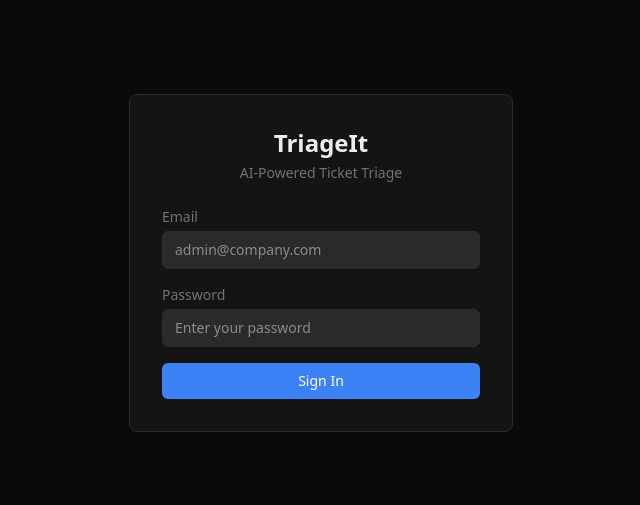
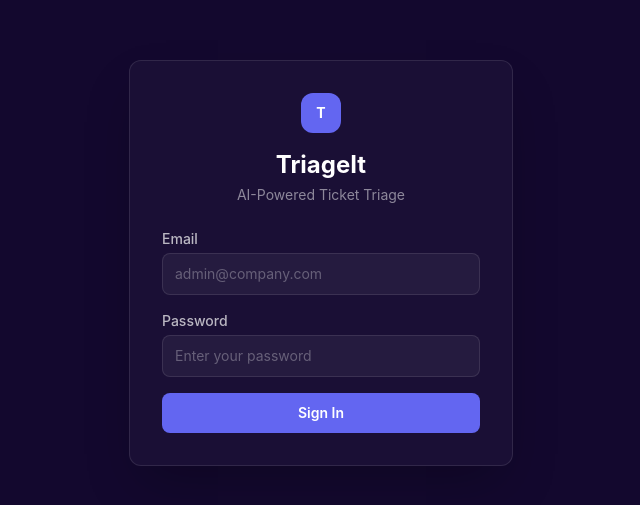
Before and after one commit to AnielGammaTech/triageit, a Next.js app in the folder apps/web/: page /login in a window 1280 px wide. Shown: the part 137-642 px from the top of the page, without its empty margins (319-959 px from the left). Built offline with nearby package versions, Linux system fonts and the light colour scheme.

Commit message:
feat: redesign UI to match PortalIt style — dark purple header, horizontal nav, user dropdown

```diff
--- a/apps/web/src/app/(auth)/login/page.tsx
+++ b/apps/web/src/app/(auth)/login/page.tsx
@@ -2,11 +2,17 @@ import { LoginForm } from "@/components/auth/login-form";
 
 export default function LoginPage() {
   return (
-    <div className="flex min-h-screen items-center justify-center">
-      <div className="w-full max-w-sm space-y-6 rounded-lg border border-[var(--border)] bg-[var(--card)] p-8">
+    <div
+      className="flex min-h-screen items-center justify-center"
+      style={{ backgroundColor: "#13082E" }}
+    >
+      <div className="w-full max-w-sm space-y-6 rounded-xl border border-white/10 bg-[#1a0f35] p-8 shadow-2xl">
         <div className="text-center">
-          <h1 className="text-2xl font-bold">TriageIt</h1>
-          <p className="mt-1 text-sm text-[var(--muted-foreground)]">
+          <div className="mx-auto mb-4 flex h-10 w-10 items-center justify-center rounded-xl bg-[#6366f1] text-sm font-bold text-white">
+            T
+          </div>
+          <h1 className="text-2xl font-bold text-white">TriageIt</h1>
+          <p className="mt-1 text-sm text-white/50">
             AI-Powered Ticket Triage
           </p>
         </div>
--- a/apps/web/src/app/(dashboard)/layout.tsx
+++ b/apps/web/src/app/(dashboard)/layout.tsx
@@ -17,9 +17,11 @@ export default async function DashboardLayout({
   }
 
   return (
-    <div className="flex min-h-screen">
+    <div className="min-h-screen">
       <Sidebar userEmail={user.email ?? ""} />
-      <main className="flex-1 overflow-auto p-6">{children}</main>
+      <main className="pt-14">
+        <div className="mx-auto max-w-7xl p-4 sm:p-6 lg:p-8">{children}</div>
+      </main>
     </div>
   );
 }
--- a/apps/web/src/app/globals.css
+++ b/apps/web/src/app/globals.css
@@ -1,33 +1,52 @@
 @import "tailwindcss";
 
 :root {
-  --background: #0a0a0a;
-  --foreground: #ededed;
-  --card: #141414;
-  --card-foreground: #ededed;
-  --border: #2a2a2a;
-  --input: #2a2a2a;
-  --primary: #3b82f6;
+  --background: #09090b;
+  --foreground: #fafafa;
+  --card: #111113;
+  --card-foreground: #fafafa;
+  --border: #1e1e22;
+  --input: #18181b;
+  --primary: #6366f1;
   --primary-foreground: #ffffff;
-  --secondary: #1e1e1e;
-  --secondary-foreground: #a1a1a1;
-  --destructive: #ef4444;
+  --secondary: #18181b;
+  --secondary-foreground: #a1a1aa;
+  --destructive: #dc2626;
   --destructive-foreground: #ffffff;
-  --muted: #1e1e1e;
-  --muted-foreground: #737373;
-  --accent: #1e1e1e;
-  --accent-foreground: #ededed;
-  --ring: #3b82f6;
-  --success: #22c55e;
-  --warning: #eab308;
+  --muted: #18181b;
+  --muted-foreground: #71717a;
+  --accent: #1c1c20;
+  --accent-foreground: #fafafa;
+  --ring: #6366f1;
+  --success: #10b981;
+  --warning: #f59e0b;
   --radius: 0.5rem;
+  --sidebar-width: 56px;
+  --sidebar-expanded: 200px;
+}
+
+* {
+  scrollbar-width: thin;
+  scrollbar-color: #27272a transparent;
 }
 
 body {
   background: var(--background);
   color: var(--foreground);
   font-family:
+    "Inter",
     system-ui,
     -apple-system,
     sans-serif;
+  -webkit-font-smoothing: antialiased;
+  -moz-osx-font-smoothing: grayscale;
 }
+
+@keyframes fade-in {
+  from { opacity: 0; transform: translateY(4px); }
+  to { opacity: 1; transform: translateY(0); }
+}
+
+.animate-in {
+  animation: fade-in 0.2s ease-out;
+}
--- a/apps/web/src/components/auth/login-form.tsx
+++ b/apps/web/src/components/auth/login-form.tsx
@@ -28,7 +28,6 @@ export function LoginForm() {
         return;
       }
 
-      // Refresh server session first, then navigate
       router.refresh();
       router.push("/tickets");
     } catch (err) {
@@ -43,7 +42,7 @@ export function LoginForm() {
       <div>
         <label
           htmlFor="email"
-          className="mb-1 block text-sm text-[var(--muted-foreground)]"
+          className="mb-1 block text-sm font-medium text-white/70"
         >
           Email
         </label>
@@ -53,14 +52,14 @@ export function LoginForm() {
           value={email}
           onChange={(e) => setEmail(e.target.value)}
           required
-          className="w-full rounded-md border border-[var(--border)] bg-[var(--input)] px-3 py-2 text-sm outline-none focus:ring-2 focus:ring-[var(--ring)]"
+          className="w-full rounded-lg border border-white/10 bg-white/5 px-3 py-2.5 text-sm text-white outline-none placeholder:text-white/30 focus:border-[#6366f1] focus:ring-1 focus:ring-[#6366f1]"
           placeholder="admin@company.com"
         />
       </div>
       <div>
         <label
           htmlFor="password"
-          className="mb-1 block text-sm text-[var(--muted-foreground)]"
+          className="mb-1 block text-sm font-medium text-white/70"
         >
           Password
         </label>
@@ -70,17 +69,19 @@ export function LoginForm() {
           value={password}
           onChange={(e) => setPassword(e.target.value)}
           required
-          className="w-full rounded-md border border-[var(--border)] bg-[var(--input)] px-3 py-2 text-sm outline-none focus:ring-2 focus:ring-[var(--ring)]"
+          className="w-full rounded-lg border border-white/10 bg-white/5 px-3 py-2.5 text-sm text-white outline-none placeholder:text-white/30 focus:border-[#6366f1] focus:ring-1 focus:ring-[#6366f1]"
           placeholder="Enter your password"
         />
       </div>
       {error && (
-        <p className="text-sm text-[var(--destructive)]">{error}</p>
+        <p className="rounded-md bg-red-500/10 px-3 py-2 text-sm text-red-400">
+          {error}
+        </p>
       )}
       <button
         type="submit"
         disabled={loading}
-        className="w-full rounded-md bg-[var(--primary)] px-4 py-2 text-sm font-medium text-[var(--primary-foreground)] hover:opacity-90 disabled:opacity-50"
+        className="w-full rounded-lg bg-[#6366f1] px-4 py-2.5 text-sm font-semibold text-white transition-all hover:bg-[#5558e6] disabled:opacity-50"
       >
         {loading ? "Signing in..." : "Sign In"}
       </button>
--- a/apps/web/src/components/dashboard/sidebar.tsx
+++ b/apps/web/src/components/dashboard/sidebar.tsx
@@ -2,24 +2,46 @@
 
 import Link from "next/link";
 import { usePathname, useRouter } from "next/navigation";
+import { useState, useRef, useEffect } from "react";
 import { createClient } from "@/lib/supabase/client";
 import { cn } from "@/lib/utils/cn";
 
 const NAV_ITEMS = [
-  { href: "/tickets", label: "Tickets", icon: "📋" },
-  { href: "/agents", label: "Agents", icon: "🤖" },
-  { href: "/integrations", label: "Integrations", icon: "🔌" },
-  { href: "/analytics", label: "Analytics", icon: "📊" },
-  { href: "/settings", label: "Settings", icon: "⚙️" },
+  { href: "/tickets", label: "Tickets" },
+  { href: "/agents", label: "Agents" },
+  { href: "/integrations", label: "Integrations" },
+  { href: "/analytics", label: "Analytics" },
+  { href: "/settings", label: "Settings" },
 ] as const;
+
+const PRIMARY_COLOR = "#6366f1";
 
 interface SidebarProps {
   readonly userEmail: string;
 }
 
+function getUserInitials(email: string): string {
+  return email.charAt(0).toUpperCase();
+}
+
 export function Sidebar({ userEmail }: SidebarProps) {
   const pathname = usePathname();
   const router = useRouter();
+  const [dropdownOpen, setDropdownOpen] = useState(false);
+  const dropdownRef = useRef<HTMLDivElement>(null);
+
+  useEffect(() => {
+    function handleClickOutside(event: MouseEvent) {
+      if (
+        dropdownRef.current &&
+        !dropdownRef.current.contains(event.target as Node)
+      ) {
+        setDropdownOpen(false);
+      }
+    }
+    document.addEventListener("mousedown", handleClickOutside);
+    return () => document.removeEventListener("mousedown", handleClickOutside);
+  }, []);
 
   async function handleSignOut() {
     const supabase = createClient();
@@ -29,43 +51,142 @@ export function Sidebar({ userEmail }: SidebarProps) {
   }
 
   return (
-    <aside className="flex w-60 flex-col border-r border-[var(--border)] bg-[var(--card)]">
-      <div className="border-b border-[var(--border)] p-4">
-        <h1 className="text-lg font-bold">TriageIt</h1>
-        <p className="text-xs text-[var(--muted-foreground)]">
-          Dunder Mifflin Triage
-        </p>
+    <header
+      className="fixed top-0 left-0 right-0 z-40 h-14 text-white"
+      style={{ backgroundColor: "#13082E" }}
+    >
+      <div className="mx-auto flex h-full max-w-full items-center justify-between px-4 sm:px-6">
+        {/* Left: Logo */}
+        <div className="flex items-center gap-3">
+          <Link href="/tickets" className="flex items-center gap-2.5">
+            <div
+              className="flex h-7 w-7 items-center justify-center rounded-lg text-xs font-bold text-white"
+              style={{ backgroundColor: PRIMARY_COLOR }}
+            >
+              T
+            </div>
+            <span className="hidden text-sm font-bold tracking-tight text-white sm:block">
+              TriageIt
+            </span>
+          </Link>
         </div>
 
-      <nav className="flex-1 space-y-1 p-2">
-        {NAV_ITEMS.map((item) => (
+        {/* Center: Navigation */}
+        <nav className="hidden items-center h-full lg:flex">
+          {NAV_ITEMS.map((item) => {
+            const isActive = pathname.startsWith(item.href);
+            return (
               <Link
                 key={item.href}
                 href={item.href}
                 className={cn(
-              "flex items-center gap-2 rounded-md px-3 py-2 text-sm transition-colors",
-              pathname.startsWith(item.href)
-                ? "bg-[var(--accent)] text-[var(--accent-foreground)]"
-                : "text-[var(--muted-foreground)] hover:bg-[var(--accent)] hover:text-[var(--accent-foreground)]",
+                  "relative flex items-center gap-2 px-4 h-14 text-sm font-medium transition-colors",
+                  isActive
+                    ? "text-white"
+                    : "text-white/60 hover:text-white hover:bg-white/5",
                 )}
               >
-            <span>{item.icon}</span>
                 {item.label}
+                {isActive && (
+                  <span
+                    className="absolute bottom-0 left-0 right-0 h-0.5"
+                    style={{ backgroundColor: PRIMARY_COLOR }}
+                  />
+                )}
               </Link>
-        ))}
+            );
+          })}
         </nav>
 
-      <div className="border-t border-[var(--border)] p-4">
-        <p className="mb-2 truncate text-xs text-[var(--muted-foreground)]">
+        {/* Right: User dropdown */}
+        <div className="flex items-center gap-2" ref={dropdownRef}>
+          <button
+            onClick={() => setDropdownOpen((prev) => !prev)}
+            className="flex items-center gap-2.5 rounded-lg py-1 pl-2 pr-1 transition-colors hover:bg-white/5"
+          >
+            <div
+              className="flex h-8 w-8 items-center justify-center rounded-full text-xs font-semibold text-white"
+              style={{ backgroundColor: PRIMARY_COLOR }}
+            >
+              {getUserInitials(userEmail)}
+            </div>
+            <div className="hidden text-left sm:block">
+              <p className="text-sm font-medium leading-tight text-white">
                 {userEmail}
               </p>
+            </div>
+            <svg
+              width="14"
+              height="14"
+              viewBox="0 0 24 24"
+              fill="none"
+              stroke="currentColor"
+              strokeWidth="2"
+              className="hidden text-white/40 sm:block"
+            >
+              <path d="m6 9 6 6 6-6" />
+            </svg>
+          </button>
+
+          {dropdownOpen && (
+            <div className="absolute right-4 top-12 w-60 animate-in rounded-lg border border-white/10 bg-[#1a0f35] shadow-xl">
+              <div className="border-b border-white/10 px-3 py-2.5">
+                <div className="flex items-center gap-3">
+                  <div
+                    className="flex h-10 w-10 shrink-0 items-center justify-center rounded-full text-sm font-semibold text-white"
+                    style={{ backgroundColor: PRIMARY_COLOR }}
+                  >
+                    {getUserInitials(userEmail)}
+                  </div>
+                  <div className="min-w-0">
+                    <p className="truncate text-sm font-semibold text-white">
+                      {userEmail}
+                    </p>
+                    <span
+                      className="mt-1 inline-block rounded px-1.5 py-0.5 text-[10px] font-semibold uppercase tracking-wider"
+                      style={{
+                        backgroundColor: `${PRIMARY_COLOR}20`,
+                        color: PRIMARY_COLOR,
+                      }}
+                    >
+                      Admin
+                    </span>
+                  </div>
+                </div>
+              </div>
+              <div className="p-1">
+                <Link
+                  href="/settings"
+                  onClick={() => setDropdownOpen(false)}
+                  className="flex w-full items-center gap-2 rounded-md px-3 py-2 text-sm text-white/70 transition-colors hover:bg-white/5 hover:text-white"
+                >
+                  <svg width="16" height="16" viewBox="0 0 24 24" fill="none" stroke="currentColor" strokeWidth="1.5" strokeLinecap="round" strokeLinejoin="round">
+                    <path d="M12.22 2h-.44a2 2 0 0 0-2 2v.18a2 2 0 0 1-1 1.73l-.43.25a2 2 0 0 1-2 0l-.15-.08a2 2 0 0 0-2.73.73l-.22.38a2 2 0 0 0 .73 2.73l.15.1a2 2 0 0 1 1 1.72v.51a2 2 0 0 1-1 1.74l-.15.09a2 2 0 0 0-.73 2.73l.22.38a2 2 0 0 0 2.73.73l.15-.08a2 2 0 0 1 2 0l.43.25a2 2 0 0 1 1 1.73V20a2 2 0 0 0 2 2h.44a2 2 0 0 0 2-2v-.18a2 2 0 0 1 1-1.73l.43-.25a2 2 0 0 1 2 0l.15.08a2 2 0 0 0 2.73-.73l.22-.39a2 2 0 0 0-.73-2.73l-.15-.08a2 2 0 0 1-1-1.74v-.5a2 2 0 0 1 1-1.74l.15-.09a2 2 0 0 0 .73-2.73l-.22-.38a2 2 0 0 0-2.73-.73l-.15.08a2 2 0 0 1-2 0l-.43-.25a2 2 0 0 1-1-1.73V4a2 2 0 0 0-2-2z" />
+                    <circle cx="12" cy="12" r="3" />
+                  </svg>
+                  Settings
+                </Link>
+              </div>
+              <div className="border-t border-white/10 p-1">
                 <button
-          onClick={handleSignOut}
-          className="w-full rounded-md border border-[var(--border)] px-3 py-1.5 text-xs text-[var(--muted-foreground)] hover:bg-[var(--accent)]"
+                  onClick={() => {
+                    setDropdownOpen(false);
+                    handleSignOut();
+                  }}
+                  className="flex w-full items-center gap-2 rounded-md px-3 py-2 text-sm text-red-400 transition-colors hover:bg-white/5 hover:text-red-300"
                 >
+                  <svg width="16" height="16" viewBox="0 0 24 24" fill="none" stroke="currentColor" strokeWidth="1.5" strokeLinecap="round" strokeLinejoin="round">
+                    <path d="M9 21H5a2 2 0 0 1-2-2V5a2 2 0 0 1 2-2h4" />
+                    <polyline points="16 17 21 12 16 7" />
+                    <line x1="21" x2="9" y1="12" y2="12" />
+                  </svg>
                   Sign Out
                 </button>
               </div>
-    </aside>
+            </div>
+          )}
+        </div>
+      </div>
+    </header>
   );
 }
```
Lines whose indentation alone changed are shown as unchanged.
